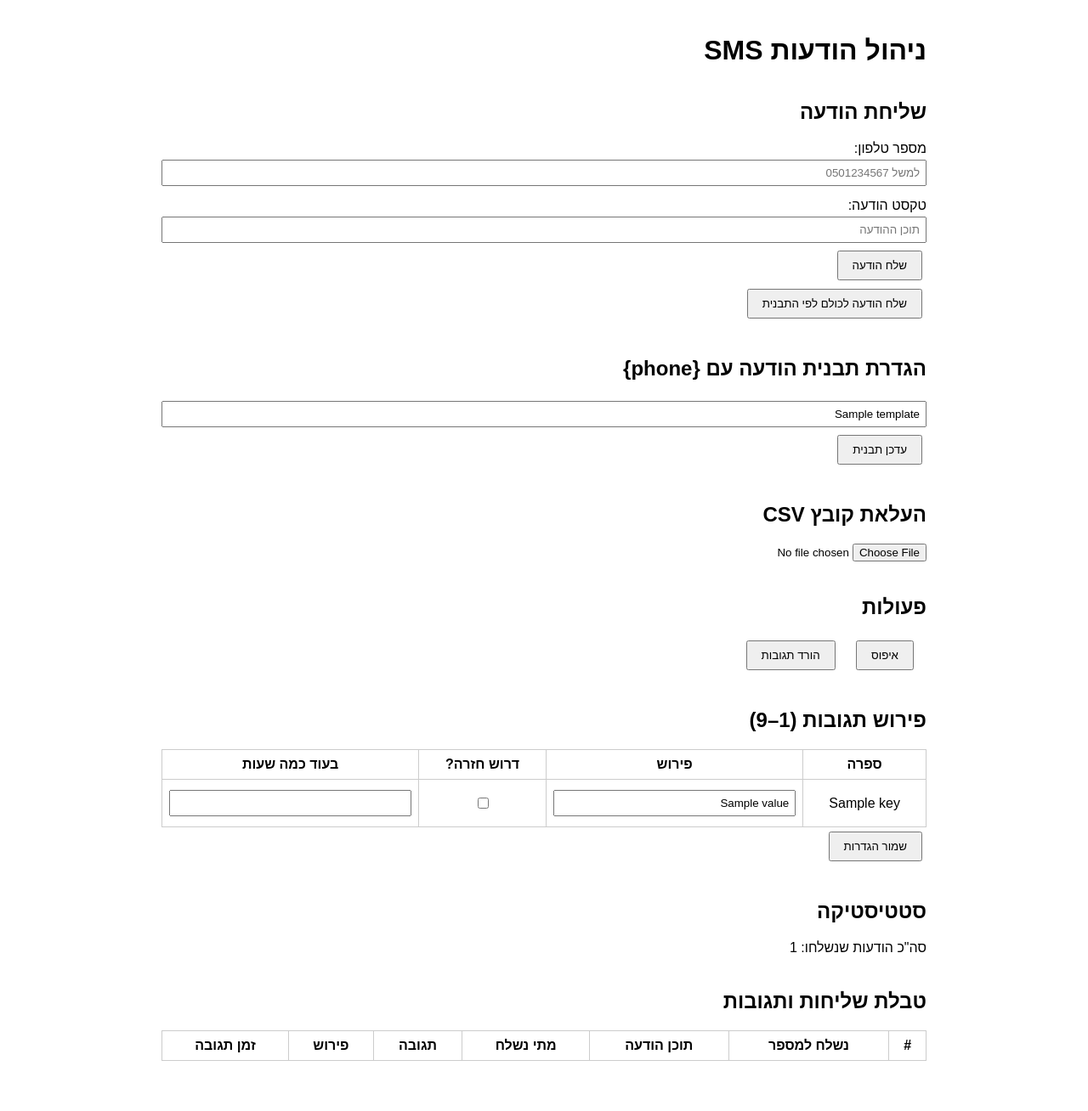
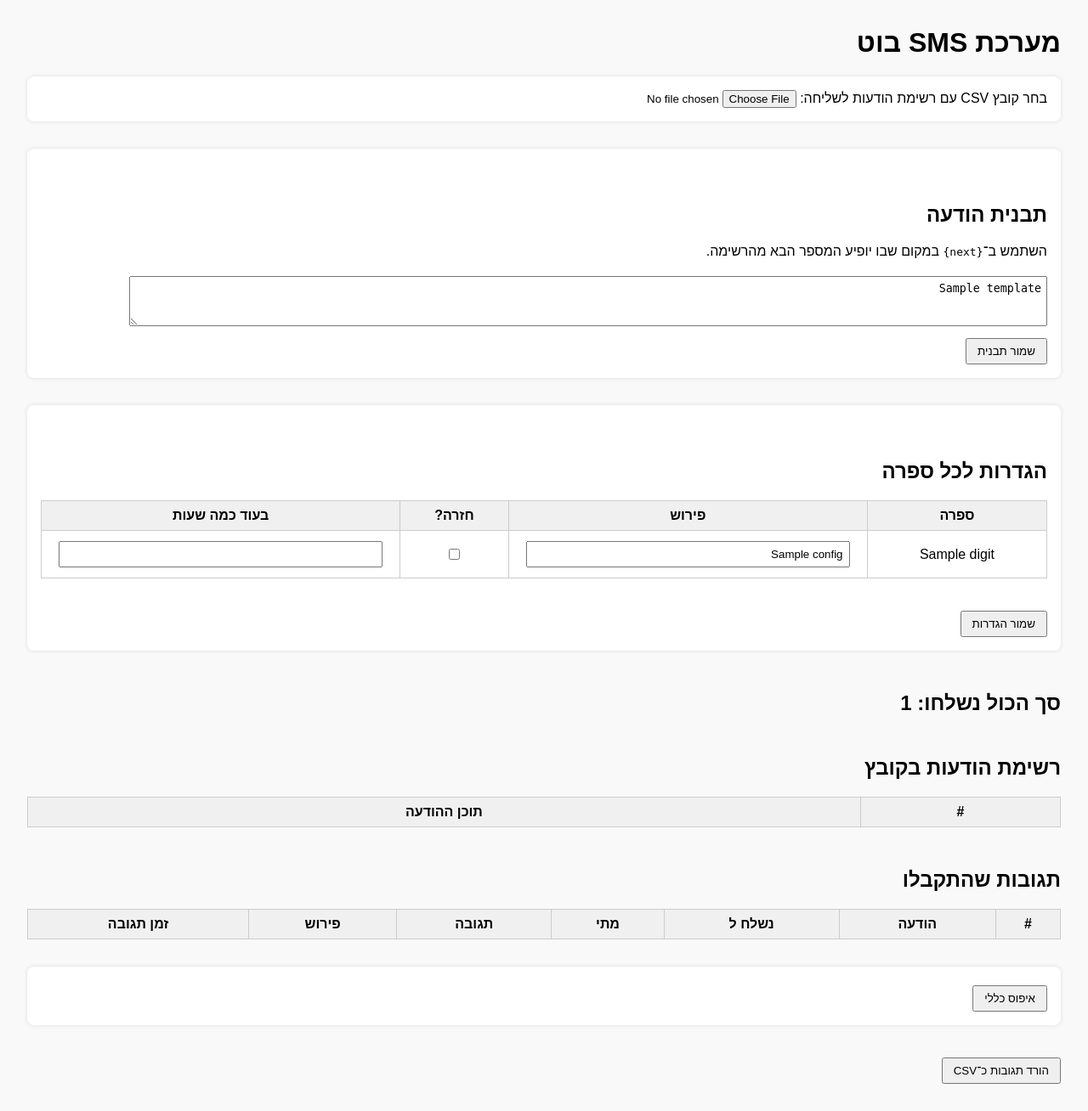
Before and after one commit to uriya222972/sms-auto-bot, a Flask app: template templates/index.html in a window 1280 px wide. Shown: the whole page at 85% size. Before the commit the page ends 1249 px from the top, so only its background shows below. Run offline with Flask 3, Linux system fonts and the light colour scheme; the template is opened without the code that fills it: most values are stand-ins (such as "Sample title", 1, 10 or a date in 2020); lists and menus that the app fills with data are empty.

Commit message:
Update index.html

```diff
--- a/templates/index.html
+++ b/templates/index.html
@@ -2,105 +2,85 @@
 <html lang="he" dir="rtl">
 <head>
     <meta charset="UTF-8">
-  <title>ניהול הודעות SMS</title>
+    <title>מערכת SMS בוט</title>
     <style>
-    body { font-family: sans-serif; padding: 20px; max-width: 900px; margin: auto; }
-    h2 { margin-top: 40px; }
-    input[type="text"], input[type="number"] {
-      padding: 6px; width: 100%; box-sizing: border-box; margin: 4px 0;
+        body { font-family: sans-serif; direction: rtl; margin: 2em; background-color: #f9f9f9; }
+        h2 { margin-top: 2em; }
+        table { width: 100%; border-collapse: collapse; background: white; margin-bottom: 2em; }
+        th, td { border: 1px solid #ccc; padding: 8px; text-align: center; }
+        th { background: #f0f0f0; }
+        input[type="text"], textarea, input[type="number"] {
+            width: 90%; padding: 6px; margin: 4px 0;
         }
-    label { display: block; margin-top: 10px; }
-    table { border-collapse: collapse; width: 100%; margin-top: 20px; }
-    table, th, td { border: 1px solid #ccc; }
-    th, td { padding: 8px; text-align: center; }
-    button { padding: 8px 16px; margin: 5px; }
-    form.inline { display: inline-block; margin-right: 10px; }
-    .row { display: flex; gap: 10px; }
-    .col { flex: 1; }
+        .response-map input[type="checkbox"] { width: auto; }
+        form { margin-bottom: 2em; background: #fff; padding: 1em; border-radius: 8px; box-shadow: 0 0 5px #ddd; }
+        button { padding: 6px 12px; margin-top: 6px; }
     </style>
 </head>
 <body>
+    <h1>מערכת SMS בוט</h1>
 
-<h1>ניהול הודעות SMS</h1>
-
-<h2>שליחת הודעה</h2>
-<form method="post">
-  <label>מספר טלפון:</label>
-  <input type="text" name="phone" placeholder="למשל 0501234567">
-  <label>טקסט הודעה:</label>
-  <input type="text" name="message" placeholder="תוכן ההודעה">
-  <button type="submit">שלח הודעה</button>
+    <form method="post" enctype="multipart/form-data" action="/upload">
+        <label>בחר קובץ CSV עם רשימת הודעות לשליחה:</label>
+        <input type="file" name="file" required onchange="this.form.submit()">
     </form>
 
     <form method="post">
-  <input type="hidden" name="send_to_all" value="yes">
-  <button type="submit">שלח הודעה לכולם לפי התבנית</button>
+        <h2>תבנית הודעה</h2>
+        <p>השתמש ב־<code>{next}</code> במקום שבו יופיע המספר הבא מהרשימה.</p>
+        <textarea name="template" rows="3">{{ template }}</textarea><br>
+        <button name="update_template">שמור תבנית</button>
     </form>
 
-<h2>הגדרת תבנית הודעה עם {phone}</h2>
-<form method="post">
-  <input type="hidden" name="update_template" value="1">
-  <input type="text" name="template" value="{{ template }}" placeholder="שלום {phone}, זו הודעה לדוגמה">
-  <button type="submit">עדכן תבנית</button>
-</form>
-
-<h2>העלאת קובץ CSV</h2>
-<form action="/upload" method="post" enctype="multipart/form-data">
-  <input type="file" name="file" onchange="this.form.submit()">
-</form>
-
-<h2>פעולות</h2>
-<form action="/reset" method="post" class="inline"><button>איפוס</button></form>
-<form action="/download" method="get" class="inline"><button>הורד תגובות</button></form>
-
-<h2>פירוש תגובות (1–9)</h2>
-<form method="post">
-  <input type="hidden" name="update_response_map" value="1">
+    <form method="post" class="response-map">
+        <h2>הגדרות לכל ספרה</h2>
         <table>
+            <tr><th>ספרה</th><th>פירוש</th><th>חזרה?</th><th>בעוד כמה שעות</th></tr>
+            {% for digit, config in response_map.items() %}
             <tr>
-      <th>ספרה</th>
-      <th>פירוש</th>
-      <th>דרוש חזרה?</th>
-      <th>בעוד כמה שעות</th>
-    </tr>
-    {% for key, value in response_map.items() %}
-    <tr>
-      <td>{{ key }}</td>
-      <td><input type="text" name="label_{{ key }}" value="{{ value.label }}"></td>
-      <td><input type="checkbox" name="callback_{{ key }}" {% if value.callback_required %}checked{% endif %}></td>
-      <td><input type="number" name="hours_{{ key }}" value="{{ value.hours }}"></td>
+                <td>{{ digit }}</td>
+                <td><input type="text" name="label_{{ digit }}" value="{{ config.label }}"></td>
+                <td><input type="checkbox" name="callback_{{ digit }}" {% if config.callback_required %}checked{% endif %}></td>
+                <td><input type="number" name="hours_{{ digit }}" min="0" value="{{ config.hours }}"></td>
             </tr>
             {% endfor %}
         </table>
-  <button type="submit">שמור הגדרות</button>
+        <button name="update_response_map">שמור הגדרות</button>
     </form>
 
-<h2>סטטיסטיקה</h2>
-<p>סה"כ הודעות שנשלחו: {{ total_sent }}</p>
+    <h2>סך הכול נשלחו: {{ total_sent }}</h2>
 
-<h2>טבלת שליחות ותגובות</h2>
+    <h2>רשימת הודעות בקובץ</h2>
+    <table>
+        <tr><th>#</th><th>תוכן ההודעה</th></tr>
+        {% for i, row in enumerate(rows) %}
+        <tr><td>{{ i + 1 }}</td><td>{{ row }}</td></tr>
+        {% endfor %}
+    </table>
+
+    <h2>תגובות שהתקבלו</h2>
     <table>
         <tr>
-    <th>#</th>
-    <th>נשלח למספר</th>
-    <th>תוכן הודעה</th>
-    <th>מתי נשלח</th>
-    <th>תגובה</th>
-    <th>פירוש</th>
-    <th>זמן תגובה</th>
+            <th>#</th><th>הודעה</th><th>נשלח ל</th><th>מתי</th>
+            <th>תגובה</th><th>פירוש</th><th>זמן תגובה</th>
         </tr>
-  {% for i in range(rows|length) %}
+        {% for i, row in enumerate(rows) %}
         <tr>
             <td>{{ i + 1 }}</td>
-    <td>{{ send_log[i].to if send_log[i] else "" }}</td>
-    <td>{{ send_log[i].message if send_log[i] else "" }}</td>
-    <td>{{ send_log[i].time if send_log[i] else "" }}</td>
-    <td>{{ responses[i].message if responses[i] else "" }}</td>
-    <td>{{ responses[i].label if responses[i] else "" }}</td>
-    <td>{{ responses[i].time if responses[i] else "" }}</td>
+            <td>{{ send_log.get(i, {}).get('message', row) }}</td>
+            <td>{{ send_log.get(i, {}).get('to', '') }}</td>
+            <td>{{ send_log.get(i, {}).get('time', '') }}</td>
+            <td>{{ responses.get(i, {}).get('message', '') }}</td>
+            <td>{{ responses.get(i, {}).get('label', '') }}</td>
+            <td>{{ responses.get(i, {}).get('time', '') }}</td>
         </tr>
         {% endfor %}
     </table>
 
+    <form method="post" action="/reset" onsubmit="return confirm('אתה בטוח שברצונך לאפס הכל?');">
+        <button>איפוס כללי</button>
+    </form>
+
+    <a href="/download"><button>הורד תגובות כ־CSV</button></a>
 </body>
 </html>
```
Lines whose indentation alone changed are shown as unchanged.
